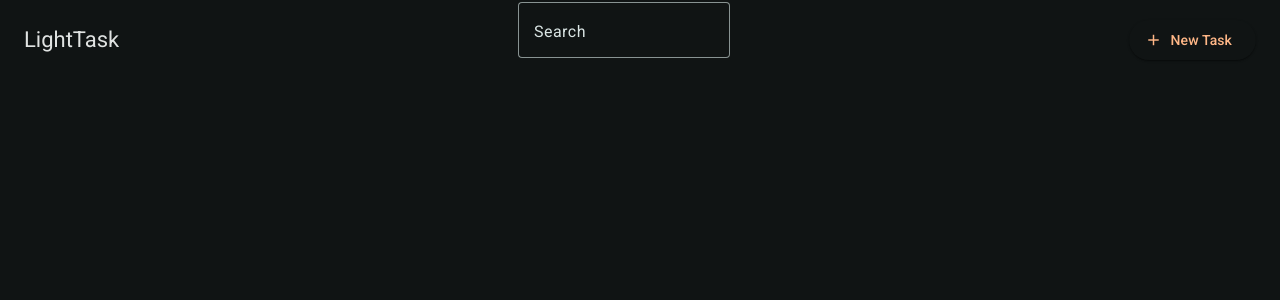
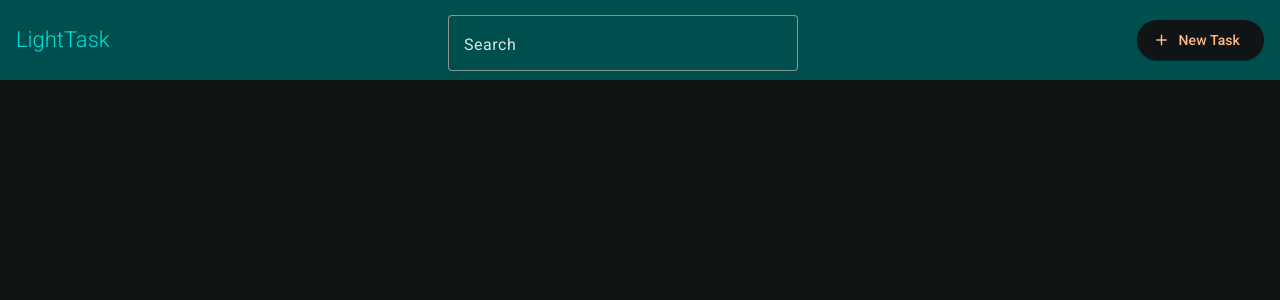
Before and after one commit to MarcinKielbik/LightTaskUI, an Angular app: page / in a window 1280 px wide. Shown: the top 300 px of the page. Built offline with nearby package versions, Linux system fonts and the light colour scheme.

Commit message:
feat: add styling to navbar

```diff
--- a/src/app/components/navbar/navbar.component.html
+++ b/src/app/components/navbar/navbar.component.html
@@ -5,6 +5,8 @@
     <mat-label>Search</mat-label>
     <input matInput type="text" placeholder="Search tasks..." />
   </mat-form-field>
+
+
   <button mat-raised-button color="accent">
     <mat-icon>add</mat-icon>
     New Task
--- a/src/app/components/navbar/navbar.component.scss
+++ b/src/app/components/navbar/navbar.component.scss
@@ -1,4 +1,20 @@
 .navbar {
-    display: flex;
-    justify-content: space-between;
+  display: flex;
+
+  justify-content: space-between;
+
+  color: #00dddd;
+  height: 80px;
+  background-color: #004f4f;
+
+
+  .logo {
+    font-weight: 300;
+  }
+
+  .search-field {
+  width: 350px;
+  height: 50px;
+  margin: auto 0;
 }
+}
--- a/src/styles.scss
+++ b/src/styles.scss
@@ -1,3 +1,4 @@
 /* You can add global styles to this file, and also import other style files */
 
 html, body { height: 100%; }
+body { margin: 0; font-family: Roboto, "Helvetica Neue", sans-serif; }
```
